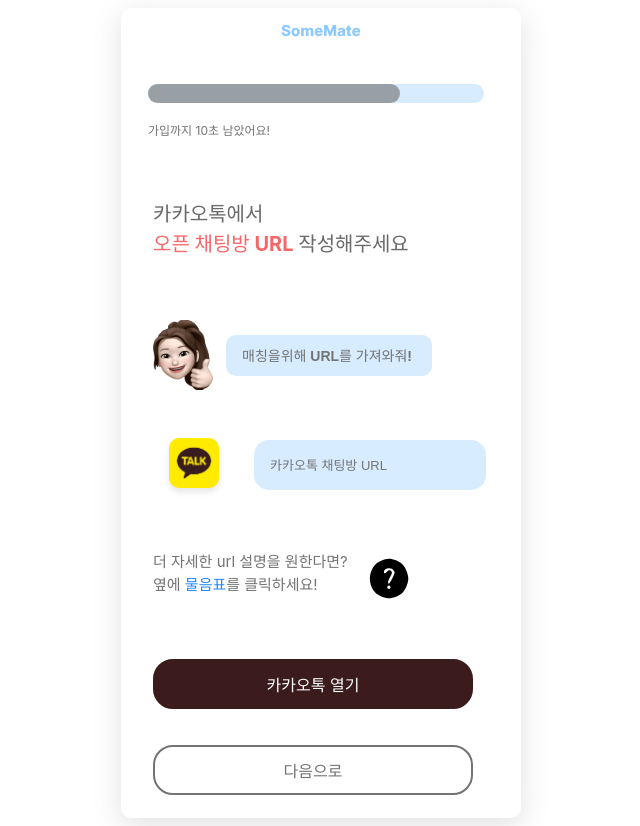
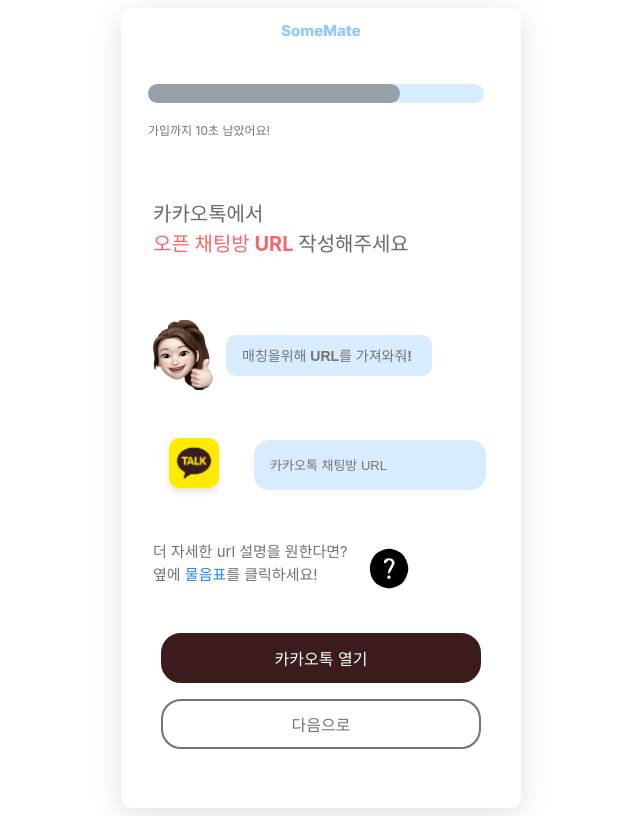
Before and after one commit to some-mate-org/Front-End, a React (Vite) app in the folder some-mate/: page /sign3 in a window 1280 px wide. Shown: the whole page, without its empty margins (319-959 px from the left). Built offline with nearby package versions, Linux system fonts and the light colour scheme; no server answers.

Commit message:
index.css height 수정 및 페이지 레이아웃 수정

```diff
--- a/some-mate/src/layout/PageWrapper.styled.js
+++ b/some-mate/src/layout/PageWrapper.styled.js
@@ -7,7 +7,7 @@
   align-items: center;
   min-width: 393px;
   max-width: 400px;
-  height: 810px;
+  height: 800px;
   /* margin-left: 10px; */
   background-color: #fff;
   box-shadow: rgb(100 100 111 / 20%) 0 7px 29px 0;
--- a/some-mate/src/pages/LoginPage/LoginPage.styled.js
+++ b/some-mate/src/pages/LoginPage/LoginPage.styled.js
@@ -40,8 +40,8 @@
   display: flex;
   flex-direction: column;
   align-items: center;
-  margin-top: 20px;
-  gap: 20px;
+  margin-top: 1rem;
+  /* gap: 20px; */
   /* margin-right: 25px; */
 `;
 
@@ -64,5 +64,5 @@
   width: 100%;
   display: flex;
   justify-content: center;
-  margin-top: 20px;
+  /* margin-top: 1rem; */
 `;
--- a/some-mate/src/pages/MatchingFailPage/MatchingFailpage.styled.js
+++ b/some-mate/src/pages/MatchingFailPage/MatchingFailpage.styled.js
@@ -33,7 +33,7 @@
   align-items: center;
   width: -webkit-fill-available;
   margin: 0 0.8rem;
-  padding: 7.3rem;
+  padding: 6.3rem;
   border-radius: 10%;
   margin-top: 4rem;
   /* overflow: hidden; */
@@ -44,7 +44,7 @@
   flex-direction: column;
   align-items: center;
   width: 80%;
-  gap: 1rem;
+  gap: 0.8rem;
   padding: 1rem;
   margin-top: 1.3rem;
   border-top: solid 2px #e4e1e1;
--- a/some-mate/src/pages/MatchingPage/MatchingPage.styled.js
+++ b/some-mate/src/pages/MatchingPage/MatchingPage.styled.js
@@ -19,7 +19,7 @@
   flex-direction: column;
   justify-content: center;
   align-items: center;
-  gap: 1rem;
+  /* gap: 1rem; */
   color: black;
   padding: 1rem;
   margin-top: 1.3rem;
--- a/some-mate/src/pages/ResultPage/ResultPage.styled.js
+++ b/some-mate/src/pages/ResultPage/ResultPage.styled.js
@@ -17,9 +17,9 @@
 `;
 
 export const ImageWrapper = styled.div`
-  margin-top: 0.3rem;
-  width: 12rem;
-  height: 11rem;
+  /* margin-top: 0.3rem; */
+  width: 10.5rem;
+  height: 10rem;
 `;
 
 export const Image = styled.img`
@@ -33,7 +33,7 @@
   flex-direction: column;
   justify-content: flex-start;
   padding: 1rem 0 1rem 0;
-  margin: 0.2rem 0rem 1rem 0rem;
+  margin: 0.2rem 0rem 0.4rem 0rem;
   border-bottom: 1.5px solid #e4e1e1;
   padding: 1rem 2rem;
 `;
@@ -67,7 +67,7 @@
   display: inline-block;
   animation: bounce 1s infinite; // 애니메이션 적용
   transform-origin: center bottom; // 현재 위치에서 애니메이션 시작
-
+  margin-top: 0.3rem;
   @keyframes bounce {
     0%, 100% {
       transform: translateY(0); // 원래 위치
--- a/some-mate/src/pages/ResultPage/index.jsx
+++ b/some-mate/src/pages/ResultPage/index.jsx
@@ -3,8 +3,7 @@
 import { useNavigate, useParams } from 'react-router-dom';
 import Button from '../../components/Button';
 import { useEffect, useState } from 'react';
-import { getMBTIInfo } from '../../services/getMBTIInfo';
-import Typical from 'react-typical'; // 타이핑 효과를 위한 라이브러리
+import { getMBTIInfo } from '../../services/getMBTIInfo'; // 타이핑 효과를 위한 라이브러리
 // import getMatchedUserInfo from '../../services/getMatchedUserInfo';
 // import patchUserMBTI from '../../services/patchUserMBTI';
 import postUserInfo from '../../services/postUserInfo';
--- a/some-mate/src/pages/SignPage/SignPage.styled.js
+++ b/some-mate/src/pages/SignPage/SignPage.styled.js
@@ -28,13 +28,14 @@
 export const GenderOptionsContainer = styled.div`
   display: flex;
   justify-content: center;
-  margin-top: 86px;
+  margin-top: 2rem;
+  padding: 1rem;
   /* margin-right: 26px; */
-  gap: 34px;
+  gap: 1.3rem;
 `;
 
 export const ButtonContainer = styled.div`
-  margin-top: 137px;
+  margin-top: 2rem;
 `;
 
 export const TitleLogo = styled.div`
--- a/some-mate/src/pages/SignPage/index.jsx
+++ b/some-mate/src/pages/SignPage/index.jsx
@@ -75,14 +75,14 @@
           onClick={() => setGender(1)}
         />
       </GenderOptionsContainer>
-      <ButtonContainer>
+      {/* <ButtonContainer> */}
       <Button
         width={320}
         theme={gender !== null ? 'primary' : 'gray'}
         onClick={handleNext}
         text="다음으로"
       />
-      </ButtonContainer>
+      {/* </ButtonContainer> */}
       {isModalOpen && (
         <Modal
           confirmFunc={handleModalNext}
--- a/some-mate/src/pages/SignPage2/SignPage2.styled.js
+++ b/some-mate/src/pages/SignPage2/SignPage2.styled.js
@@ -26,7 +26,7 @@
 `;
 
 export const ButtonContainer = styled.div`
-  margin-top: 37px;
+  margin-top: 3rem;
 `;
 
 export const TitleLogo = styled.div`
--- a/some-mate/src/pages/SignPage3/SignPage3.styled.js
+++ b/some-mate/src/pages/SignPage3/SignPage3.styled.js
@@ -6,7 +6,7 @@
   justify-content: center;
   align-items: center;
   margin: 0;
-  padding : 0;
+  padding: 0;
 `;
 export const DescriptionText = styled.p`
   font-size: 15px;
@@ -28,7 +28,7 @@
 export const DescriptionContainer = styled.div`
   display: flex;
   align-items: center;
-  margin-top: 10px;
+  /* margin-top: 10px; */
   margin-left: 2rem;
   margin-right: auto;
 `;
@@ -52,14 +52,14 @@
 `;
 
 export const ButtonContainer = styled.div`
-  display: flex;
-  flex-direction: column;
-  align-items: center;
-  text-align: center;
-  margin-top: 2rem;
-  margin-left: 2rem;
-  margin-right: auto;
-  gap: 20px;
+  /* display: flex; */
+  /* flex-direction: column; */
+  /* align-items: center; */
+  /* text-align: center; */
+  margin-top: 1rem;
+  /* margin-left: 2rem; */
+  /* margin-right: auto; */
+  /* gap: 8px; */
 `;
 
 export const InputContainer = styled.div`
--- a/some-mate/src/pages/SignPage4/SignPage4.styled.js
+++ b/some-mate/src/pages/SignPage4/SignPage4.styled.js
@@ -33,15 +33,15 @@
 export const ProfileOptionsContainer = styled.div`
   display: flex;
   justify-content: center;
-  margin-top: 10px;
+  /* margin-top: 10px; */
   /* margin-right: 26px; */
   /* margin-bottom: 10px; */
   /* margin-down: 10px; */
-  gap: 10px;
+  /* gap: 10px; */
 `;
 
 export const ButtonContainer = styled.div`
-  margin-top: 50px;
+  /* margin-top: 0.1rem; */
 `;
 
 export const TitleLogo = styled.div`
--- a/some-mate/src/pages/SurveyPage/index.jsx
+++ b/some-mate/src/pages/SurveyPage/index.jsx
@@ -1,6 +1,6 @@
 /* eslint-disable no-unused-vars */
 import { useState, useEffect } from 'react';
-import QuCharactor from '../../assets/QuCharactor.svg';
+import QuCharactor from '../../assets/QuCharactor.svg?react';
 import * as S from './SurveyPage.styled';
 import Typical from 'react-typical'; // 타이핑 효과를 위한 라이브러리
 import ProgressBar from '../../components/ProgressBar';
@@ -133,7 +133,7 @@
     <S.PageWrapper>
       <ProgressBar progress={progress} timeLeft={timeLeft} />
       <S.CustomGenderCardWrapper>
-        <GenderCard imageSrc={QuCharactor} title={question.question1_title} />
+        <GenderCard Image={QuCharactor} title={question.question1_title} />
       </S.CustomGenderCardWrapper>
       <S.Question>
         <S.QuestionText>
```
Also changed, not shown: some-mate/src/assets/logo/invitationLogo.svg. Lines whose indentation alone changed are shown as unchanged.
